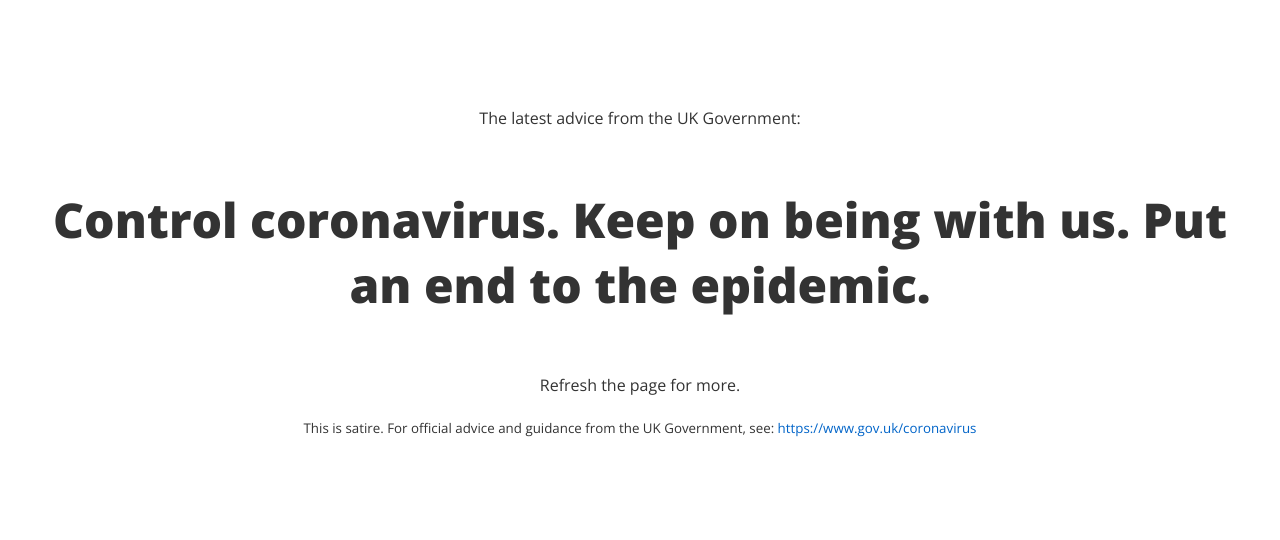
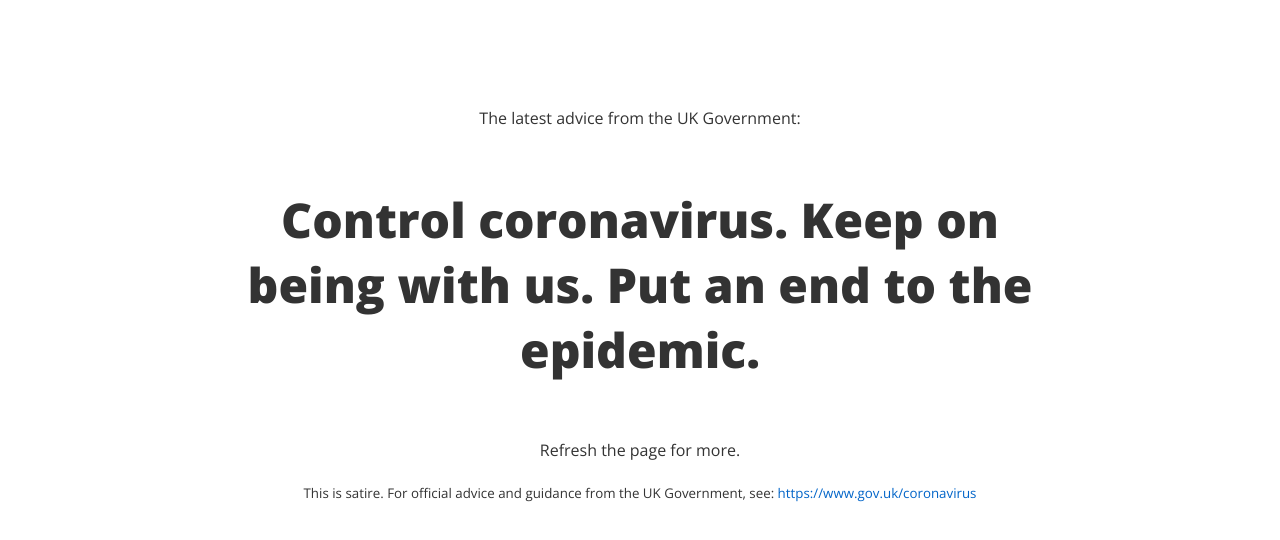
Before and after one commit to igelstorm/covid-19-slogan, a Svelte app: page / in a window 1280 px wide. Shown: the top 540 px of the page. Built offline with nearby package versions, Linux system fonts and the light colour scheme.

Commit message:
Add max-width

```diff
--- a/src/App.svelte
+++ b/src/App.svelte
@@ -141,6 +141,10 @@
 	}
 
 	@media (min-width: 640px) {
+		main {
+			max-width: 800px;
+		}
+
 		.slogan {
 			font-size: 3rem;
 		}
```
